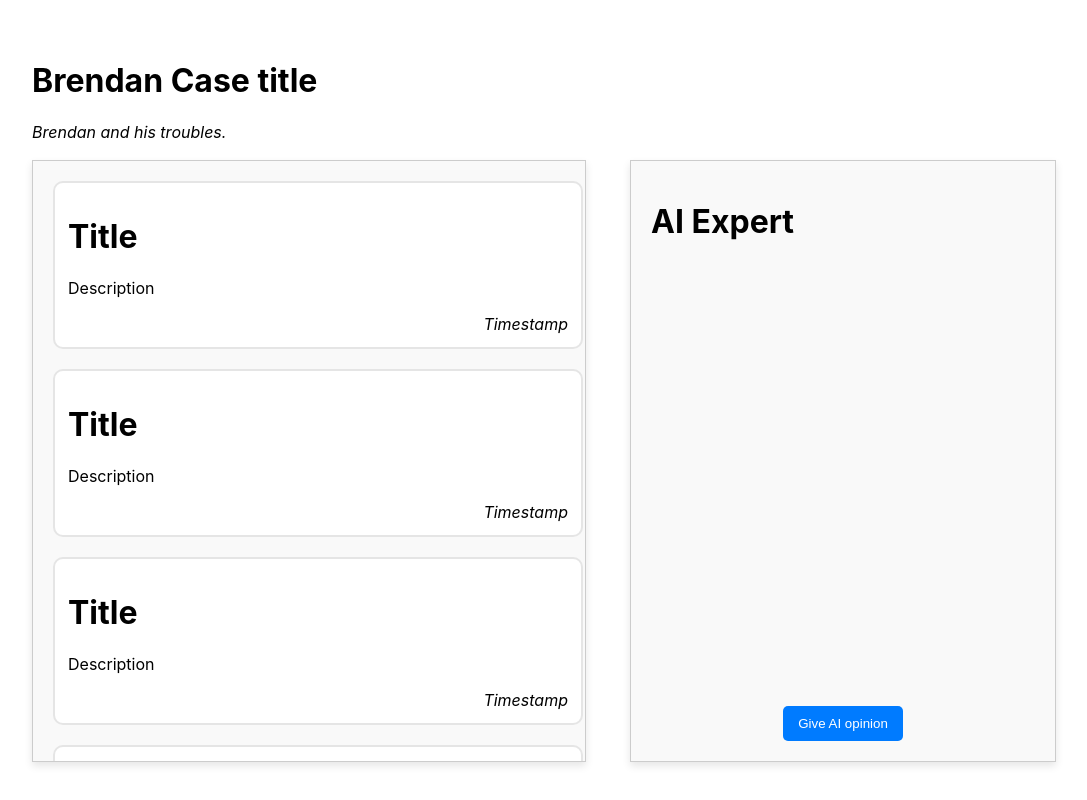
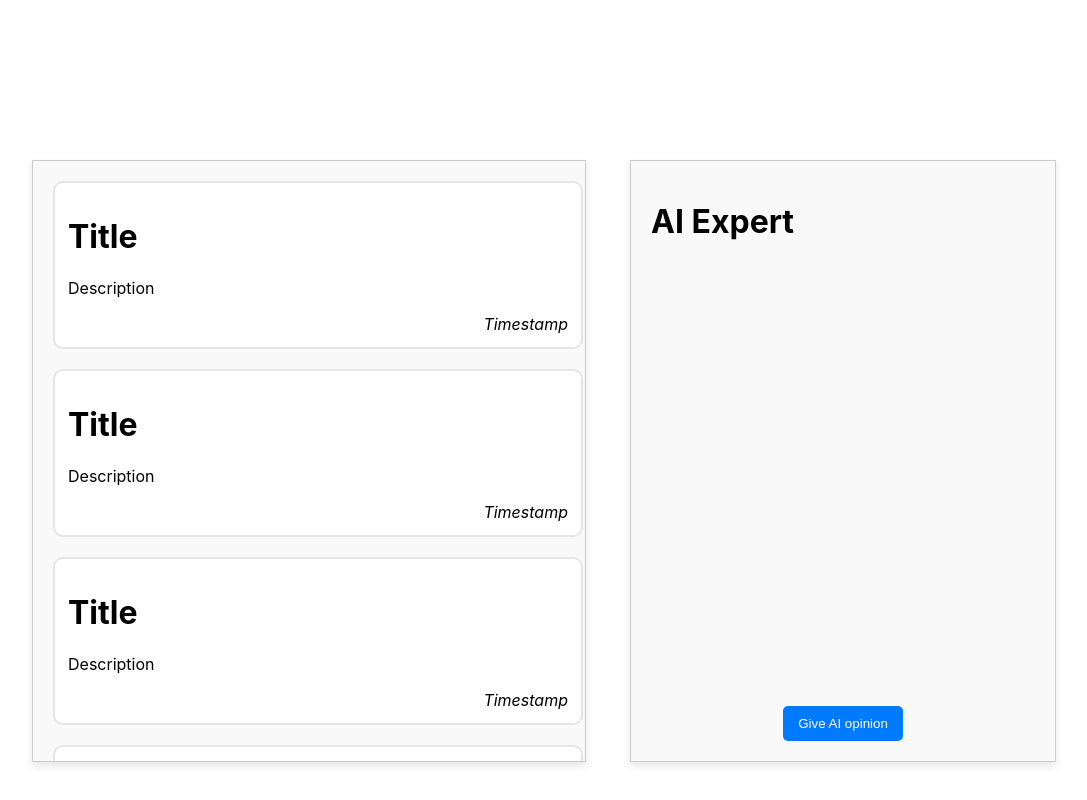
Before and after one commit to hacktrinity-unreal/live-summariser, a React (Create React App) app in the folder live-sum-app/: page /live-case in a window 1280 px wide. Shown: the whole page, without its empty margins (96-1183 px from the left). Built offline with nearby package versions, Linux system fonts and the light colour scheme; no server answers.

Commit message:
Had to resolve Brendan issues, cause his branch is cursed

```diff
--- a/live-sum-app/src/home.js
+++ b/live-sum-app/src/home.js
@@ -4,7 +4,7 @@
 // }
 
 // export default App;
-import { BrowserRouter as  useNavigate } from 'react-router-dom';
+import {useNavigate } from 'react-router-dom';
 //import React,{ useState }  from 'react';
 import './index.css'; // Import the CSS file
 import court1 from './court1.jpg';
@@ -66,13 +66,6 @@ function getNonMaxRankIds(cases) {
     // Step 4: Return up to 4 IDs
     return nonMaxIds.slice(0, 4);
 }
-//
-// key={singleCase.id}
-//                     id={singleCase.id}
-//                     title={singleCase.title}
-//                     thumbnail={singleCase.thumbnail}
-//                     description = {singleCase.description}
-//                     live={singleCase.live}
 // The Home Page
 function Home (){
     const maxId = getMaxRankId(cases);
@@ -135,12 +128,14 @@ function Home (){
 
 // Each thumbnail + info of a case
 function Case({id, title, thumbnail, description, live}){
-
-    // somehow navigate ?
+    const navigate = useNavigate();
+    const handleClick = () => {
+        navigate(`/live-case?id=${id}&title=${title}&description=${description}`);
+    };
 
     return (
-        <div className="case"  >
-            <img src={thumbnail}  className="case-thumbnail" />
+        <div className="case" onClick={handleClick}  >
+            <img src={thumbnail}  className="case-thumbnail" alt ={title}/>
             <h2>{title}</h2>
             <div className= 'desc'>{description}</div>
             <div className='status'>{live? 'Live':'Upcoming'}</div>
--- a/live-sum-app/src/live-case.js
+++ b/live-sum-app/src/live-case.js
@@ -1,8 +1,9 @@
 import React, { useState } from "react";
 import { io } from "socket.io-client";
+import { useSearchParams} from "react-router-dom"
 import "./index.css";
 
-function LiveCase({ title, subtitle }) {
+function LiveCase() {
   React.useEffect(() => {
     const socket = io("http://localhost:8000", {
       transports: ["websocket"],
@@ -27,23 +28,28 @@ function LiveCase({ title, subtitle }) {
     };
   }, []);
 
+  const [searchParams] = useSearchParams();
+
+  const id = searchParams.get('id');
+  const title = searchParams.get('title');
+  const description = searchParams.get('description');
   return (
     <div>
-      <CaseTitles title={title} subtitle={subtitle} />
+      <CaseTitles title={title} description={description} />
       <KeyMomentContainer />
       <AIExpert />
     </div>
   );
 }
 
-function CaseTitles({title, subtitle}) {
+function CaseTitles({title, description}) {
     return (
         <div className="case-title-container">
             <h1 className="case-title-text">
                 {title}
             </h1>
-            <p className="case-title-subtitle">
-                {subtitle}
+            <p className="case-title-description">
+                {description}
             </p>
         </div>
     );
```
